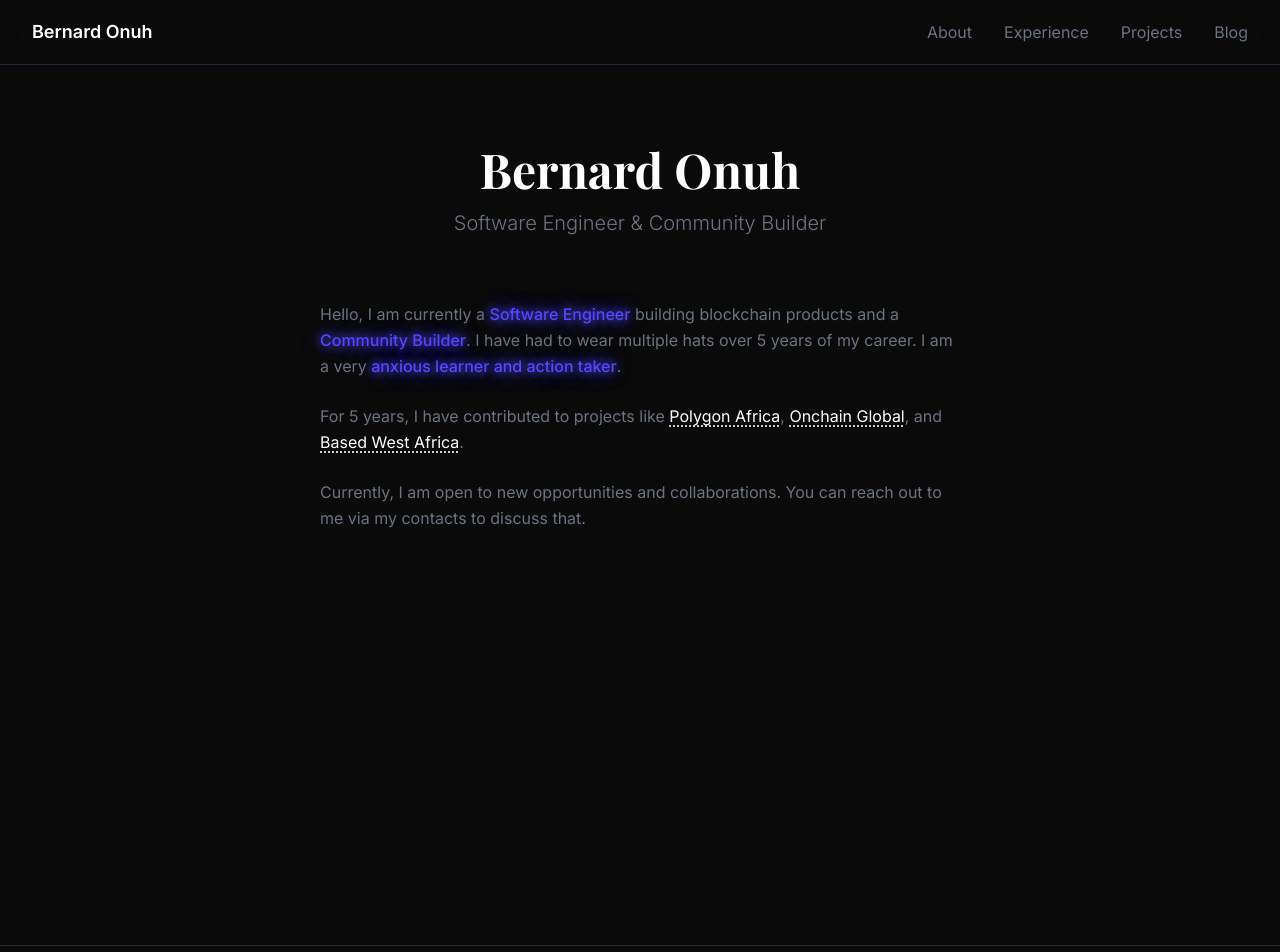
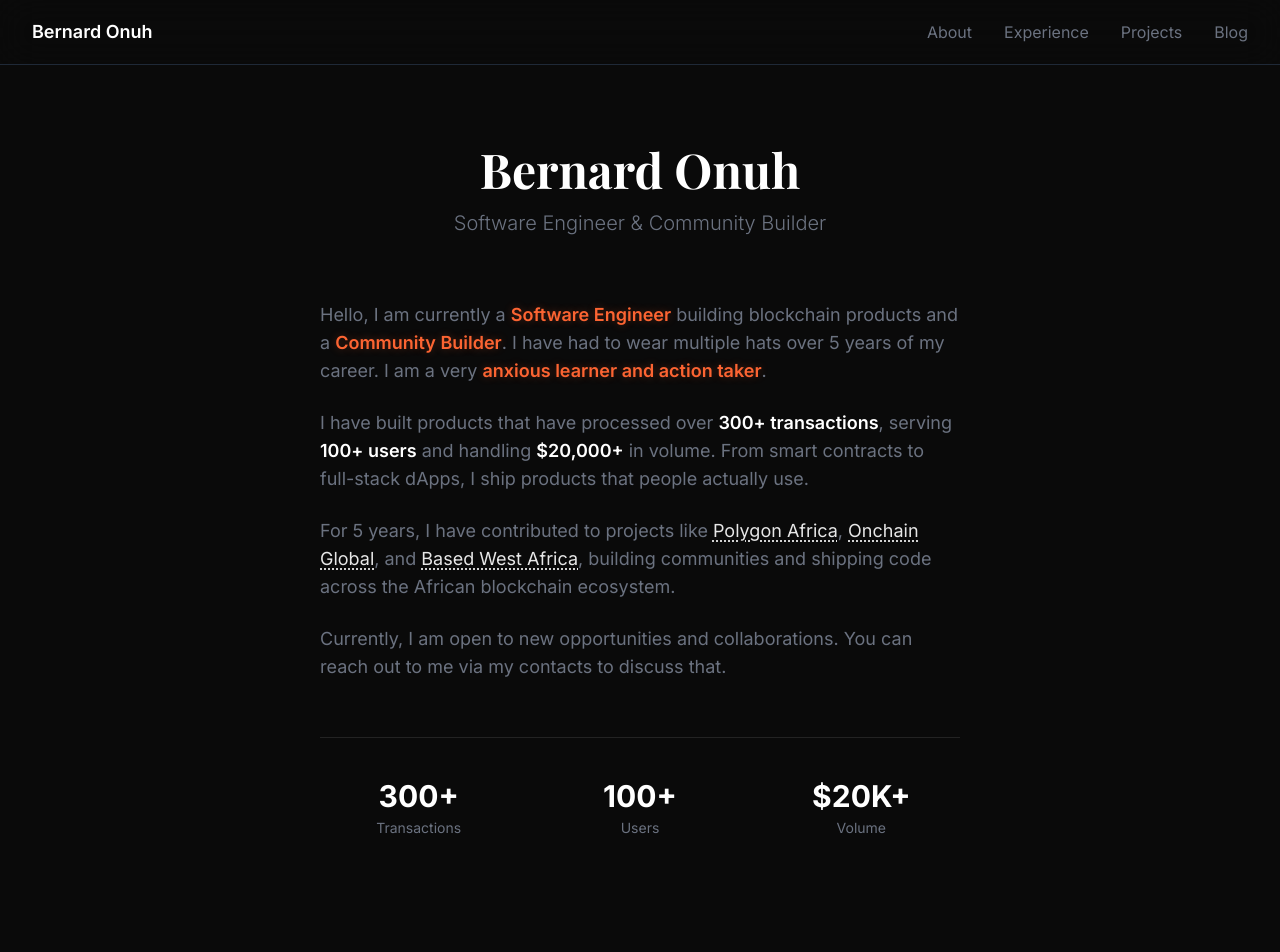
Before and after one commit to BernardOnuh/bernard-portfolio, a Next.js app: page / in a window 1280 px wide. Shown: the top 952 px of the page. Built offline with nearby package versions, Linux system fonts and the light colour scheme; a web font is replaced by a local one.

Commit message:
🔥 Better accent color (orange) + stronger homepage with stats

```diff
--- a/src/app/globals.css
+++ b/src/app/globals.css
@@ -16,8 +16,8 @@
 
 @layer components {
   .accent-glow {
-    @apply text-accent;
-    text-shadow: 0 0 10px theme(colors.accent), 0 0 20px theme(colors.accent);
+    @apply text-accent font-semibold;
+    text-shadow: 0 0 8px rgba(252, 100, 50, 0.3);
   }
 
   .link-dotted {
--- a/src/app/page.tsx
+++ b/src/app/page.tsx
@@ -15,16 +15,23 @@ export default function Home() {
       </div>
 
       {/* Bio Section */}
-      <div className="space-y-6 text-muted leading-relaxed">
+      <div className="space-y-6 text-muted leading-relaxed text-base md:text-lg">
         <p>
-          Hello, I am currently a <span className="accent-glow font-medium">Software Engineer</span> building blockchain products and a <span className="accent-glow font-medium">Community Builder</span>. I have had to wear multiple hats over 5 years of my career. I am a very <span className="accent-glow font-medium">anxious learner and action taker</span>.
+          Hello, I am currently a <span className="accent-glow">Software Engineer</span> building blockchain products and a <span className="accent-glow">Community Builder</span>. I have had to wear multiple hats over 5 years of my career. I am a very <span className="accent-glow">anxious learner and action taker</span>.
+        </p>
+
+        <p>
+          I have built products that have processed over{' '}
+          <span className="text-foreground font-semibold">300+ transactions</span>,{' '}
+          serving <span className="text-foreground font-semibold">100+ users</span> and handling{' '}
+          <span className="text-foreground font-semibold">$20,000+</span> in volume. From smart contracts to full-stack dApps, I ship products that people actually use.
         </p>
 
         <p>
           For 5 years, I have contributed to projects like{' '}
           <Link
             href="https://polygon.technology/"
-            className="link-dotted text-foreground"
+            className="link-dotted text-foreground/90 hover:text-accent"
             target="_blank"
             rel="noopener noreferrer"
           >
@@ -33,7 +40,7 @@ export default function Home() {
           ,{' '}
           <Link
             href="https://onchainglobal.com/"
-            className="link-dotted text-foreground"
+            className="link-dotted text-foreground/90 hover:text-accent"
             target="_blank"
             rel="noopener noreferrer"
           >
@@ -42,19 +49,35 @@ export default function Home() {
           , and{' '}
           <Link
             href="https://basedwestafrica.com/"
-            className="link-dotted text-foreground"
+            className="link-dotted text-foreground/90 hover:text-accent"
             target="_blank"
             rel="noopener noreferrer"
           >
             Based West Africa
           </Link>
-          .
+          , building communities and shipping code across the African blockchain ecosystem.
         </p>
 
         <p>
           Currently, I am open to new opportunities and collaborations. You can reach out to me via my contacts to discuss that.
         </p>
       </div>
+
+      {/* Stats Section */}
+      <div className="grid grid-cols-3 gap-6 mt-14 pt-10 border-t border-white/10">
+        <div className="text-center">
+          <p className="text-2xl md:text-3xl font-bold text-foreground">300+</p>
+          <p className="text-sm text-muted mt-1">Transactions</p>
+        </div>
+        <div className="text-center">
+          <p className="text-2xl md:text-3xl font-bold text-foreground">100+</p>
+          <p className="text-sm text-muted mt-1">Users</p>
+        </div>
+        <div className="text-center">
+          <p className="text-2xl md:text-3xl font-bold text-foreground">$20K+</p>
+          <p className="text-sm text-muted mt-1">Volume</p>
+        </div>
+      </div>
     </div>
   )
 }
--- a/tailwind.config.ts
+++ b/tailwind.config.ts
@@ -12,7 +12,8 @@ const config: Config = {
         background: '#0a0a0a',
         foreground: '#ffffff',
         muted: '#6b7280',
-        accent: '#5546ff',
+        accent: '#FC6432',
+        'accent-secondary': '#E8B931',
       },
       fontFamily: {
         'sans': ['Inter', 'system-ui', 'sans-serif'],
```
